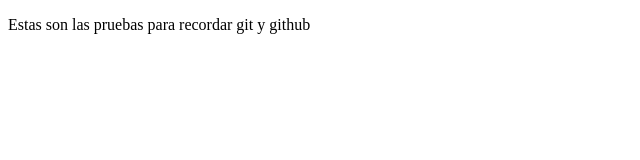
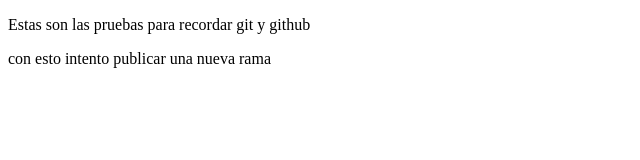
Before and after one commit to ojsilvera/configit, a plain HTML site: page index.html in a window 1280 px wide. Shown: the whole page, without its empty margins (0-640 px from the left). Drawn offline with Linux system fonts and the light colour scheme.

Commit message:
probando una rama de trabajo alternativa

```diff
--- a/index.html
+++ b/index.html
@@ -10,5 +10,8 @@
     <p>
         Estas son las pruebas para recordar git y github
     </p>
+    <p>
+        con esto intento publicar una nueva rama
+    </p>
 </body>
 </html>
```
